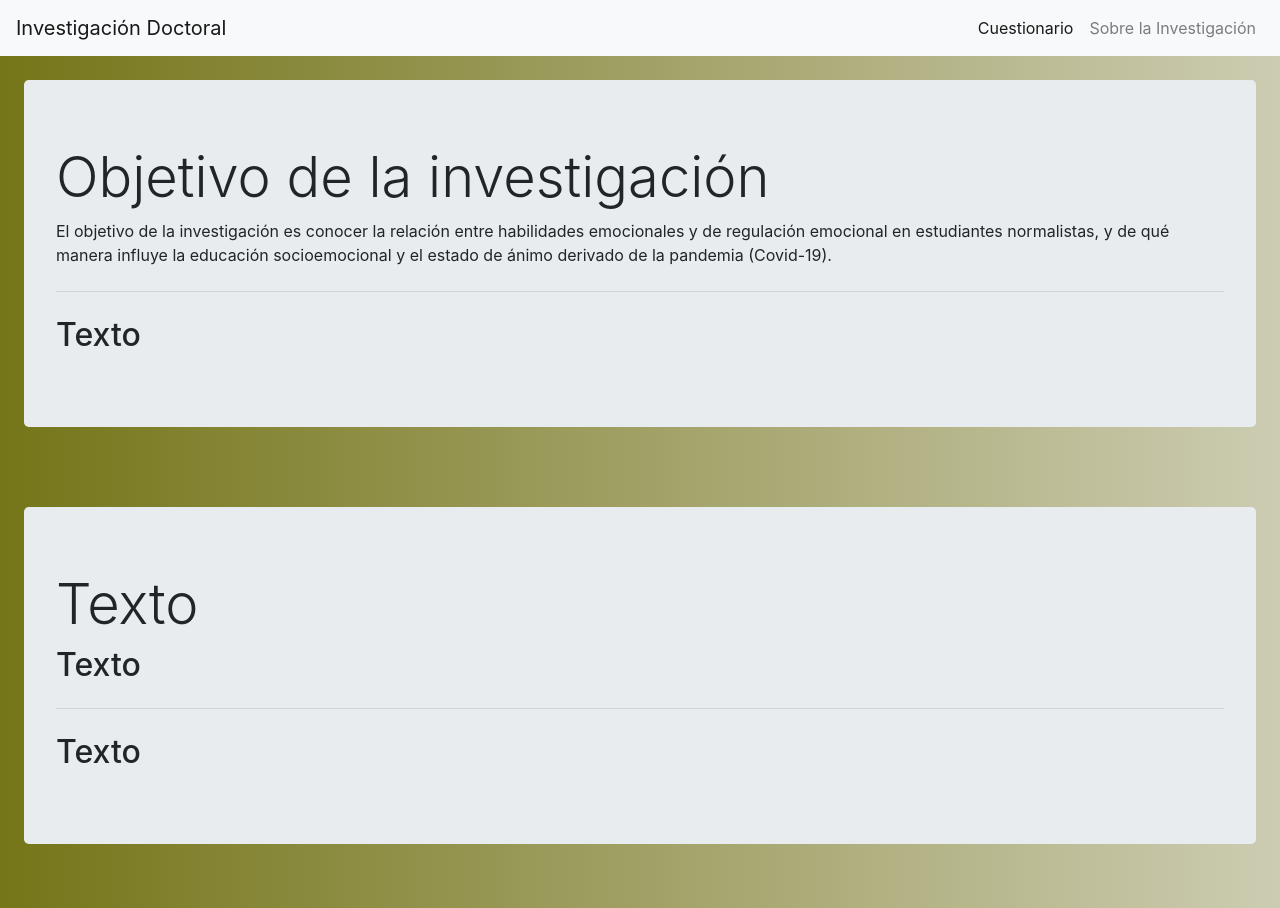
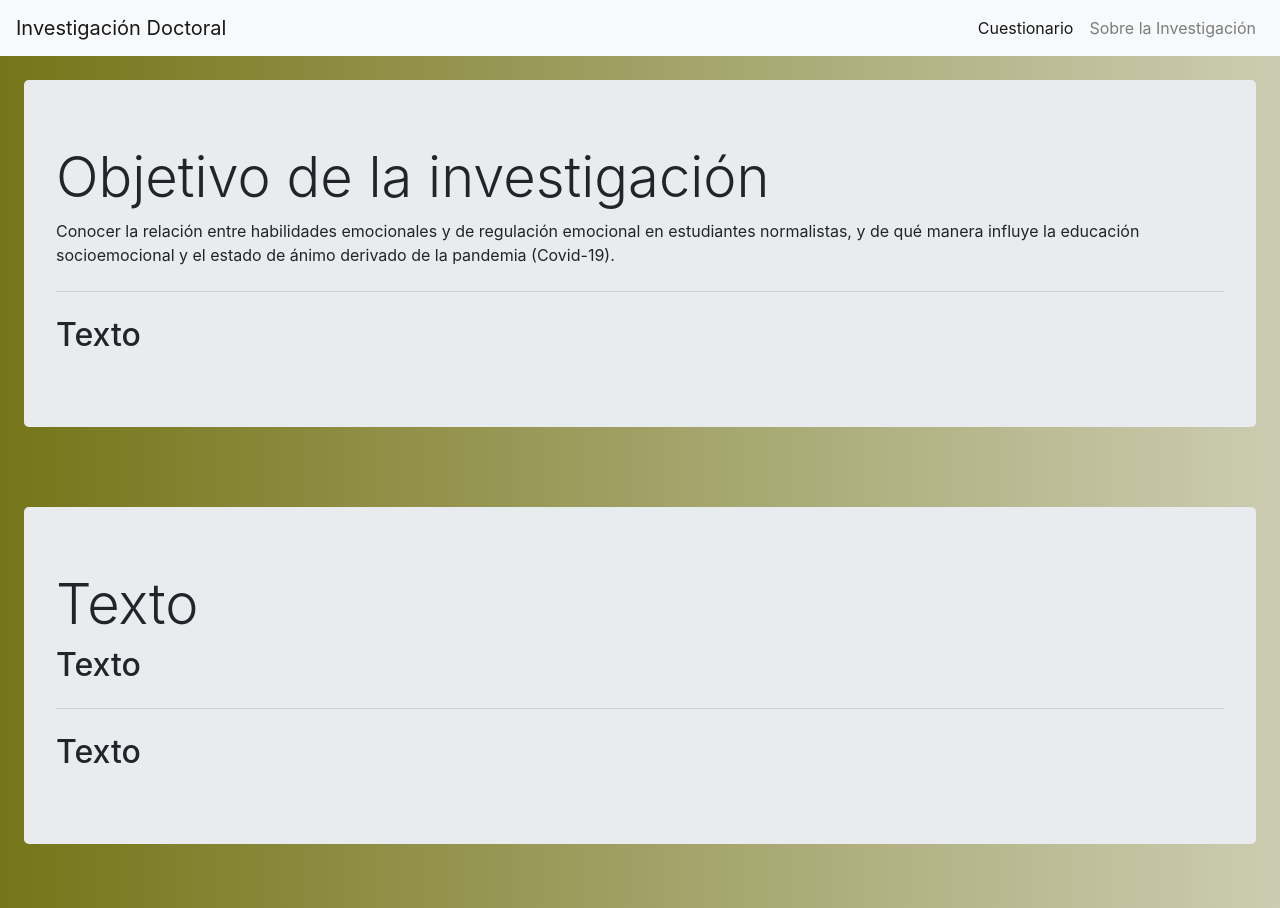
Before and after one commit to Adrianfmc/adrianfmc.github.io, a plain HTML site: page about.html in a window 1280 px wide. Drawn offline with nearby package versions, Linux system fonts and the light colour scheme.

Commit message:
Cambio texto objetivo

```diff
--- a/about.html
+++ b/about.html
@@ -39,7 +39,7 @@
   <div class="jumbotron">
   <h1 class="display-4">Objetivo de la investigación</h1>
   <p>
-    El objetivo de la investigación es conocer la relación entre
+    Conocer la relación entre
     habilidades emocionales y de regulación emocional en estudiantes
     normalistas, y de qué manera influye la educación socioemocional
     y el estado de ánimo derivado de la pandemia (Covid-19).
```
